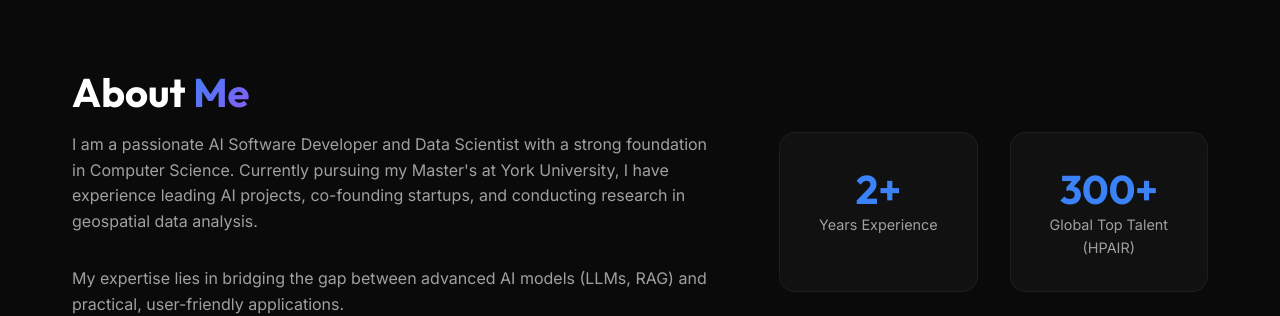
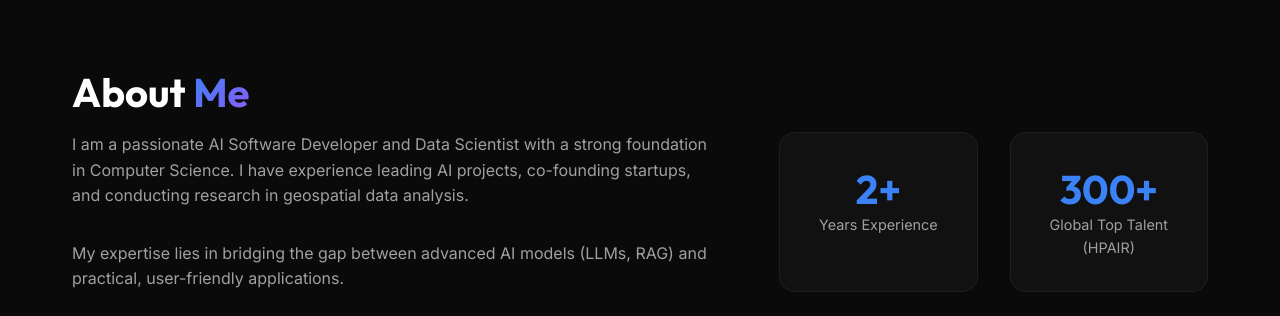
Before and after one commit to arupm23/Arup-Portfolio, a plain HTML site: page index.html in a window 1280 px wide. Shown: the part 860-1176 px from the top of the page. Drawn offline with Linux system fonts and the light colour scheme.

Commit message:
Update index.html

```diff
--- a/index.html
+++ b/index.html
@@ -73,7 +73,7 @@
                     <p>
                         I am a passionate AI Software Developer and Data Scientist with a strong foundation in Computer
                         Science.
-                        Currently pursuing my Master's at York University, I have experience leading AI projects,
+                        I have experience leading AI projects,
                         co-founding startups,
                         and conducting research in geospatial data analysis.
                     </p>
```
